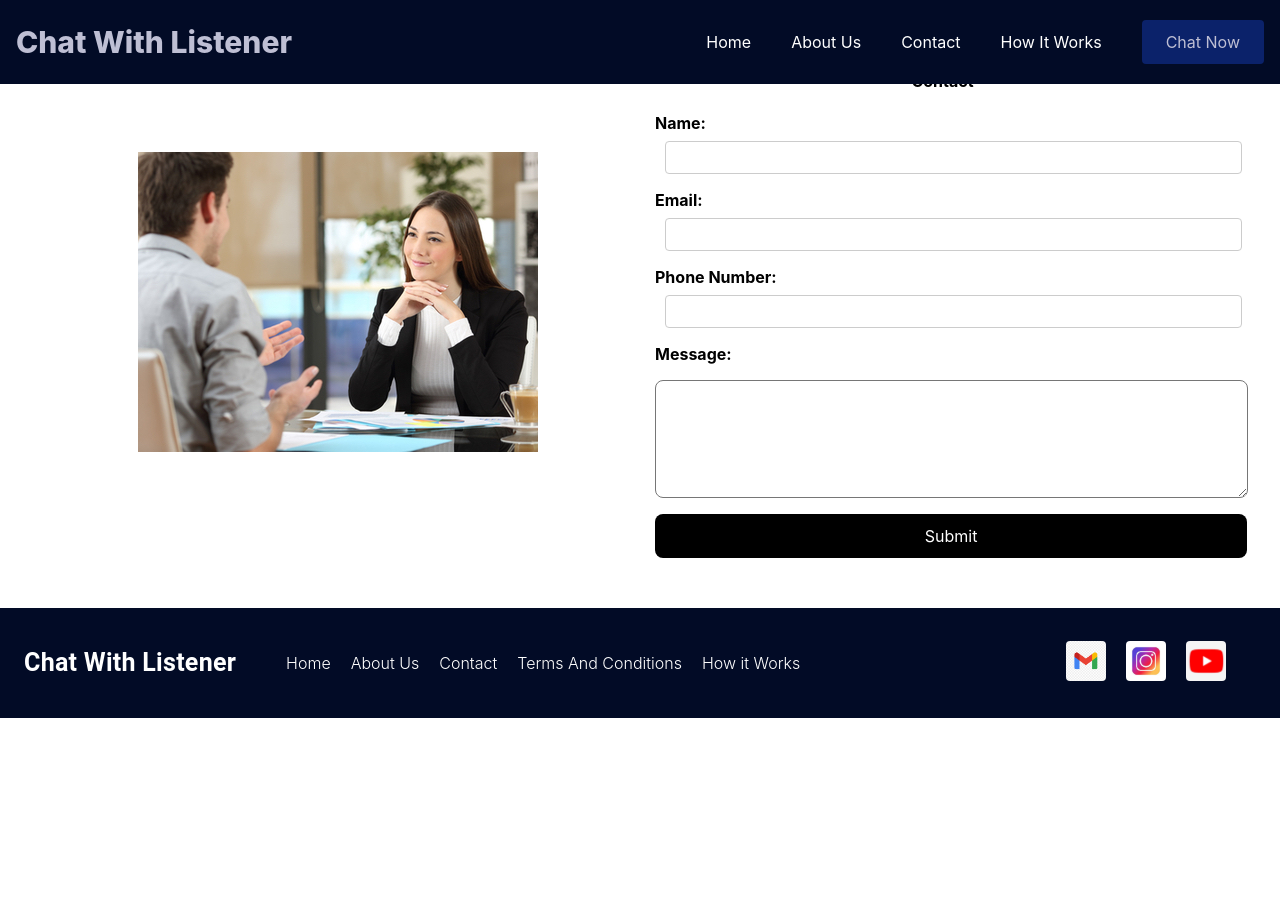
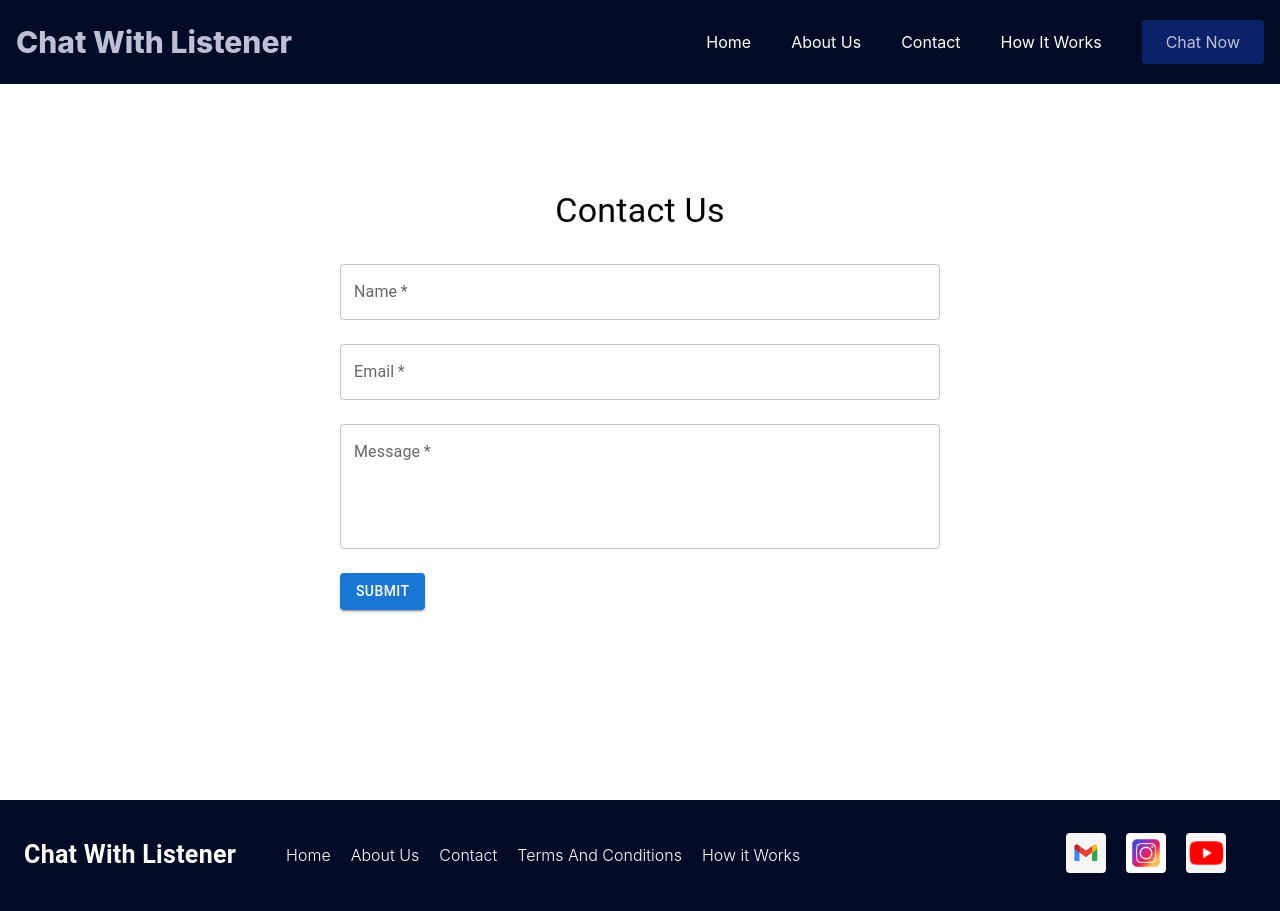
Before and after one commit to borgward-technology/chat-with-listeners, a React (Vite) app in the folder frontend/: page /contact in a window 1280 px wide. Before the commit the page ends 800 px from the top, so only its background shows below. Built offline with nearby package versions, Linux system fonts and the light colour scheme.

Commit message:
some more changes in hw it works

```diff
--- a/frontend/src/App.tsx
+++ b/frontend/src/App.tsx
@@ -9,11 +9,12 @@ import SignUpPage from './pages/auth/signup/signup_page';
 import ChatBoxComponent from './pages/chat_box_page/chat_box_page';
 import PersonGrid from './pages/select_person_to_talk/select_person_to_talk';
 import AboutUs from './pages/about/about_us';
-import ContactUs from './pages/contact/contact_us';
+// import ContactUs from './pages/contact/contact_us';
 import Footer from './components/footer';
 import TermsAndConditions from './pages/terms_and_conditions/terms_and_conditions';
 import HowItWorks from './pages/how_it_works/how_it_works';
 import NavBar from './components/header/navbar';
+import ContactForm from './pages/contact/contact_us_form';
 
 function App() {
 
@@ -33,7 +34,7 @@ function App() {
         <Route path="/termsandconditions" element={<TermsAndConditions />} />
 
 
-        <Route path="/contact" element={<ContactUs />} />
+        <Route path="/contact" element={<ContactForm />} />
 
         {/* element={ email === "" ? < Navigate to="/home"/> : <LandingPageComponent />}
   */}
--- /dev/null
+++ b/frontend/src/components/card_with_text_component.tsx
@@ -0,0 +1,55 @@
+
+import Card from "@mui/joy/Card";
+import AspectRatio from "@mui/joy/AspectRatio";
+import CardContent from "@mui/material/CardContent";
+import Typography from "@mui/joy/Typography/Typography";
+
+const ContentWithImage : React.FC<ContentWithImageComponent> = ({heading, subheading, imgUrl, shouldVertical}) =>
+ {
+    return (
+        <Card
+            variant="outlined"
+            orientation={ shouldVertical ? "vertical" : "horizontal"}
+            sx={{
+                margin:"20px 0",
+                alignItems:"center",
+                justifyContent:"center",
+                width: ( shouldVertical ? "50%" : "70%"),
+                '&:hover': { boxShadow: 'md', borderColor: 'neutral.outlinedHoverBorder' },
+            }}>
+
+        <AspectRatio ratio="2" sx={{ width: "100%" }}>
+          <img
+            src={imgUrl}
+            loading="lazy"
+            alt=""
+          />
+        </AspectRatio>
+
+        <CardContent>
+
+          <Typography level="title-lg" id="card-description" sx={{margin:"25px 0",  fontSize:"26px", fontWeight:"700"}}>
+            {heading}
+          </Typography>
+
+          <Typography level="body-sm" aria-describedby="card-description" mb={1}>
+          {subheading}
+          </Typography>
+
+        </CardContent>
+      </Card>
+    );
+  };
+
+
+
+  interface ContentWithImageComponent {
+    heading : string,
+    subheading : string,
+    imgUrl : string,
+    shouldVertical : boolean,
+}
+
+
+
+  export default ContentWithImage;
--- a/frontend/src/components/footer.css
+++ b/frontend/src/components/footer.css
@@ -44,3 +44,22 @@
     background-color: aquamarine;
     border-radius: 10%;
 }
+
+@media  ( max-width : 800) {
+    .footer_content{
+        background-color: green;
+        /* display: flex; */
+        justify-content: center;
+        align-items: center;
+        flex-direction: column;
+    }
+
+    .footer_HAC{
+        background-color: aqua;
+        /* display: flex; */
+        flex-direction: column;
+        margin-left: 50px;
+        gap: 20px;
+        align-items: center;
+    }
+}
--- a/frontend/src/components/landing_page/landing_page_content.tsx
+++ b/frontend/src/components/landing_page/landing_page_content.tsx
@@ -2,11 +2,9 @@ import connectImageLive from "../../assets/cwl_4.jpeg";
 import freedomSpeakMind from "../../assets/cwl_5.jpeg";
 import chatBoxImage from "../../assets/cwl_2.jpeg";
 import "../landing_page/landing_page_2.css";
-import Card from "@mui/joy/Card";
-import AspectRatio from "@mui/joy/AspectRatio";
-import CardContent from "@mui/material/CardContent";
-import Typography from "@mui/joy/Typography/Typography";
+
 import { useEffect, useState } from "react";
+import ContentWithImage from "../card_with_text_component";
 
 
 
@@ -57,44 +55,6 @@ const LandingPageContentTwo = () => {
 
 }
 
-const ContentWithImage : React.FC<ContentWithImageComponent> = ({heading, subheading, imgUrl, shouldVertical}) =>
-
- {
-    return (
-        <Card
-            variant="outlined"
-            orientation={ shouldVertical ? "vertical" : "horizontal"}
-            sx={{
-                margin:"20px 0",
-                alignItems:"center",
-                justifyContent:"center",
-                width: ( shouldVertical ? "50%" : "70%"),
-                '&:hover': { boxShadow: 'md', borderColor: 'neutral.outlinedHoverBorder' },
-            }}>
-
-        <AspectRatio ratio="2" sx={{ width: "100%" }}>
-          <img
-            src={imgUrl}
-            loading="lazy"
-            alt=""
-          />
-        </AspectRatio>
-
-        <CardContent>
-
-          <Typography level="title-lg" id="card-description" sx={{margin:"25px 0",  fontSize:"26px", fontWeight:"700"}}>
-            {heading}
-          </Typography>
-
-          <Typography level="body-sm" aria-describedby="card-description" mb={1}>
-          {subheading}
-          </Typography>
-
-        </CardContent>
-      </Card>
-    );
-  };
-
 
 
 
@@ -128,13 +88,6 @@ const ContentWithImage : React.FC<ContentWithImageComponent> = ({heading, subhea
 
 // }
 
-interface ContentWithImageComponent {
-    heading : string,
-    subheading : string,
-    imgUrl : string,
-    shouldVertical : boolean,
-}
-
 
 
 export default LandingPageContentTwo;
--- a/frontend/src/pages/contact/contact_us.tsx
+++ /dev/null
@@ -1,59 +0,0 @@
-import { useState } from "react";
-import "../contact/contact_us.css";
-import contact_us from "../../assets/cwl_3.jpeg";
-
-const ContactUs = () => {
-
-    const [name, setName] = useState('');
-    const [email, setEmail] = useState('');
-    const [phoneNo, setPhoneNo] = useState('');
-    const [message, setMessage] = useState('');
-
-
-    return (
-        <div className="contact_us_main">
-
-            <div className="image-container">
-                <img src={contact_us} alt="contact_us_img" />
-            </div>
-
-            <div className="contact_us_content">
-
-                <h4>Contact</h4>
-
-                    <div className="label_and_input">
-                        <label htmlFor="name">Name:</label>
-                        <input type="text" className="input_field" id="name" name="name" value={name} onChange={(e) => {setName(e.target.value)}}/>
-                    </div>
-
-                    <div className="label_and_input">
-                        <label htmlFor="email">Email:</label>
-                        <input type="email" className="input_field" id="email" name="email" value={email} onChange={(e) => {setEmail(e.target.value)}}/>
-                    </div>
-
-                    <div className="label_and_input">
-                        <label htmlFor="phone">Phone Number:</label>
-                        <input type="tel" id="phone" className="input_field" name="phone" value={phoneNo} onChange={(e) => {setPhoneNo(e.target.value)}}/>
-                    </div>
-
-                    <div className="label_and_input">
-                        <label htmlFor="message">Message:</label>
-                        <textarea style={({width:"100%"})} rows={5} id="message" className="input_field_message"  name="message" value={message} onChange={(e) => {setMessage(e.target.value)}}/>
-                    </div>
-
-                    <div className="submit_button" onClick={() => {
-                        console.log("NAME   ===     "+ name);
-                        console.log("EMAIL   ===     "+ email);
-                        console.log("PHONE NO   ===     "+ phoneNo);
-                        console.log("MESSAGE   ===     "+ message);
-                    }}>
-                        Submit
-                    </div>
-
-            </div>
-
-        </div>
-    )
-}
-
-export default ContactUs;
--- /dev/null
+++ b/frontend/src/pages/contact/contact_us_form.tsx
@@ -0,0 +1,77 @@
+import { TextField } from "@mui/material";
+import Box from "@mui/material/Box";
+import Button from "@mui/material/Button/Button";
+import Typography from "@mui/material/Typography";
+import { useState } from "react";
+
+const ContactForm = () => {
+
+    const [name, setName] = useState("");
+    const [email, setEmail] = useState("");
+    const [message, setMessage] = useState("");
+
+    const handleSubmit = (e : React.KeyboardEvent<HTMLButtonElement>) => {
+      console.log("name ->  "+name);
+      console.log("email ->  "+email);
+      console.log("message ->  "+message);
+      e.preventDefault();
+
+    };
+
+    return (
+        <Box
+            sx={{
+            display: "flex",
+            alignItems: "center",
+            justifyContent: "center",
+            height: "100vh",
+            }}
+        >
+        <Box sx={{ maxWidth: 600, mx: "auto", p: 2 }}>
+
+          <Typography variant="h4" align="center" mb={2}>
+            Contact Us
+          </Typography>
+
+
+          <form onSubmit={() => {
+
+          }}>
+            <TextField
+              fullWidth
+              label="Name"
+              value={name}
+              onChange={(e) => setName(e.target.value)}
+              margin="normal"
+              required
+            />
+            <TextField
+              fullWidth
+              label="Email"
+              value={email}
+              onChange={(e) => setEmail(e.target.value)}
+              margin="normal"
+              required
+              type="email"
+            />
+            <TextField
+              fullWidth
+              label="Message"
+              value={message}
+              onChange={(e) => setMessage(e.target.value)}
+              margin="normal"
+              required
+              multiline
+              rows={4}
+            />
+            <Button variant="contained" type="submit" sx={{ mt: 2 }} onClick={() => handleSubmit}>
+              Submit
+            </Button>
+          </form>
+        </Box>
+      </Box>
+    );
+}
+
+
+export default ContactForm;
--- a/frontend/src/pages/how_it_works/how_it_works.tsx
+++ b/frontend/src/pages/how_it_works/how_it_works.tsx
@@ -1,7 +1,9 @@
 
-import ImageWithText from "../../components/image_with_texts/image_with_texts";
 import "../how_it_works/how_it_works.css";
 import CongratCard from "./components/card_component";
+import overlayImage from "../../assets/cwl_7.jpeg";
+import ContentWithImage from "../../components/card_with_text_component";
+
 
 
 
@@ -26,8 +28,6 @@ const HowItWorks = () => {
         {title:"Time limit", content:"All Listening sessions are no limited. You will book multiple hours on the same day 365 days 24X7"},
         {title:"Online AUDIO Call & Chatting Only", content:"All sessions are conducted online using audio only. There will be no video to respect your ultimate privacy of space and non-judgment about your appearance."},
         {title:"Payment", content:"Payment will be made in advance through the online booking system"},
-
-
     ];
 
     const bulletPoints = [
@@ -40,11 +40,12 @@ const HowItWorks = () => {
 
     return (
         <div className="how_it_works_main">
-            <h2>How It Works</h2>
+
+            <h2 style={({marginTop:"150px"})}>How It Works</h2>
 
 
             <div className="how_it_works_bullet">
-                <h2>Introduction and Establishing Trust:</h2>
+                <h2 style={({textAlign:"center"})}>Introduction and Establishing Trust:</h2>
                 <ul >
                     {bulletPoints.map((point, index) => (
                         <BulletPoint text={point}></BulletPoint>
@@ -53,7 +54,12 @@ const HowItWorks = () => {
             </div>
 
             <div style={({height:"100px"})}></div>
-            <ImageWithText />
+            <ContentWithImage
+                heading={ 'Why Not Friends Or Family'}
+                subheading={'There are some things you just can’t tell your friends and family right now. In fact, the closer your friends and family are, the more they tend to feel entitled about letting you know what’s in your best interest. And with that, the more they end up judging you even without intending to. Yes your family and friends do love you. But sometimes you just do not want them to know right now, and do not want their predictable advice at this time.'}
+                imgUrl={overlayImage}
+                shouldVertical = {true}
+            />
             <div style={({height:"100px"})}></div>
 
 
@@ -61,11 +67,9 @@ const HowItWorks = () => {
 
             <div className="how_to_works_cards">
 
-
-
             {listOfCards.map((card, index) => (
-                         <CongratCard title={card.title}  content={card.content}></CongratCard>
-                    ))}
+                <CongratCard title={card.title}  content={card.content}></CongratCard>
+            ))}
             </div>
         </div>
     );
```
Also changed, not shown: frontend/src/components/footer.tsx (+4 -11 lines).
